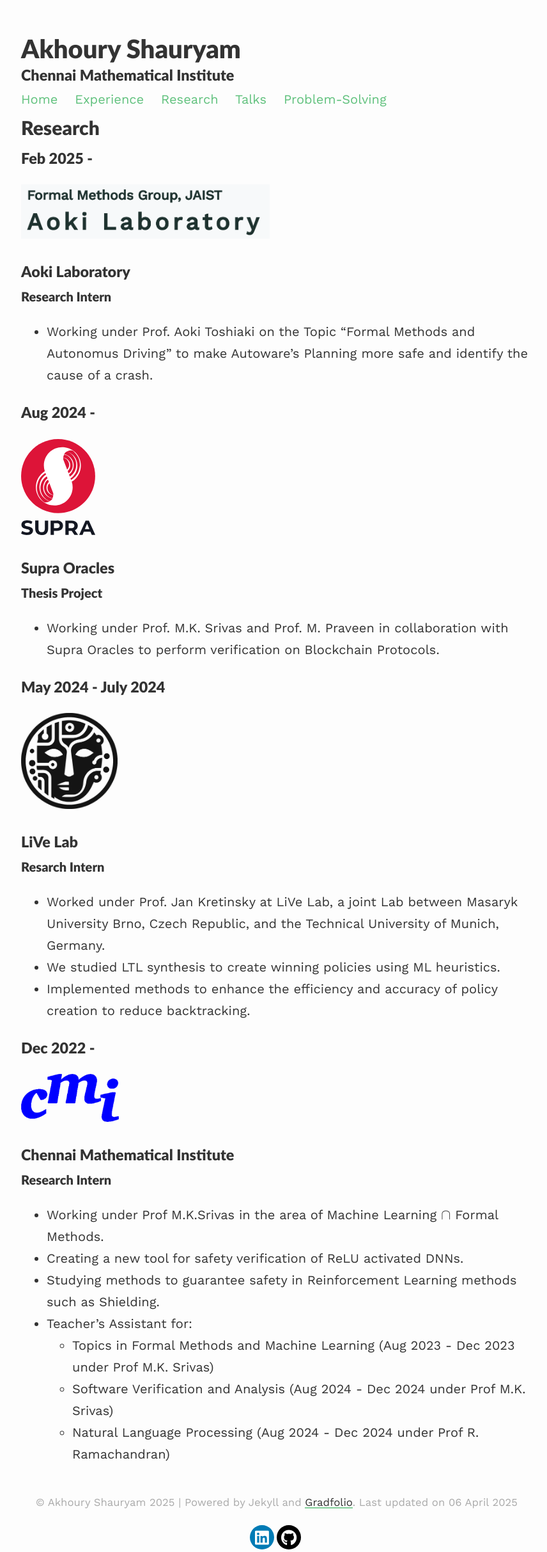
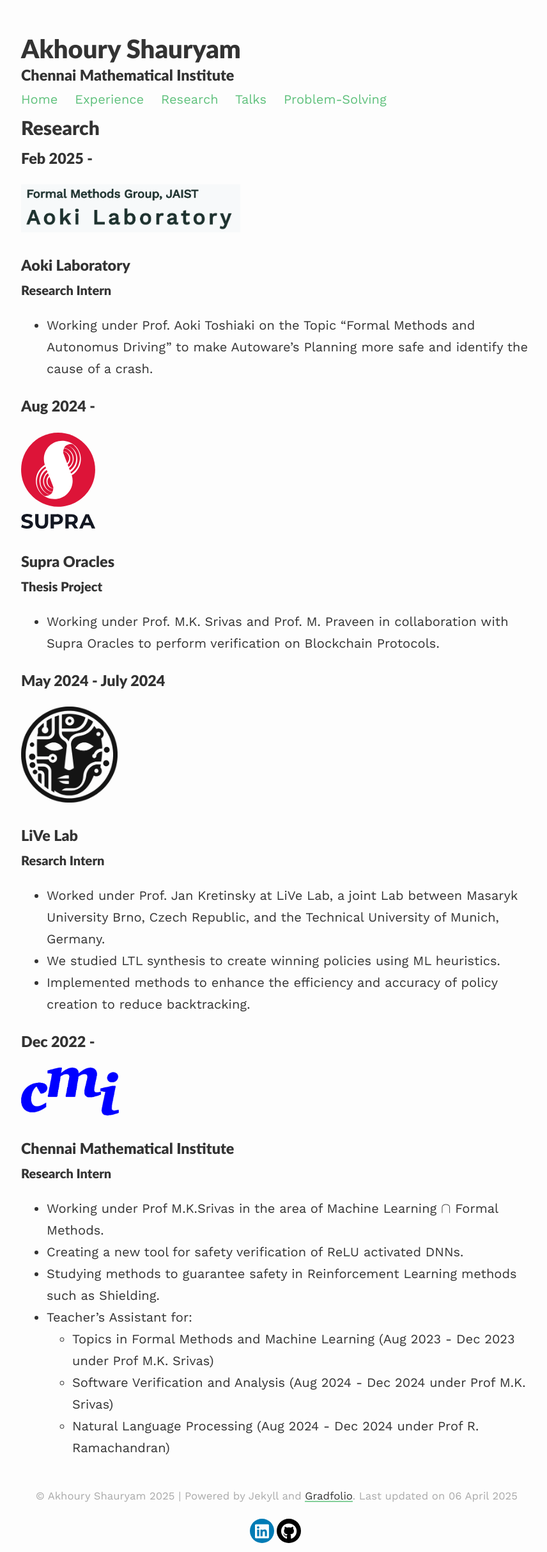
Before and after one commit to Satan-Claws/Satan-Claws.github.io, a Jekyll site: the page built from _pages/Research.md, in a window 1280 px wide. Shown: the whole page at 64% size, without its empty margins (207-1063 px from the left). Built offline with Jekyll 4.4.1, drawn with Linux system fonts in a browser that asks for light colours; nearby versions of some CDN libraries; formulas are drawn with MathJax 3.

Commit message:
Update Research.md

```diff
--- a/_pages/Research.md
+++ b/_pages/Research.md
@@ -7,7 +7,7 @@ published: true
 # Research
 
 ### Feb 2025 -
-<img src="/assets/images/aokilab.png" height="85">
+<img src="/assets/images/aokilab.png" height="75">
 
 ### Aoki Laboratory
 #### Research Intern
```
